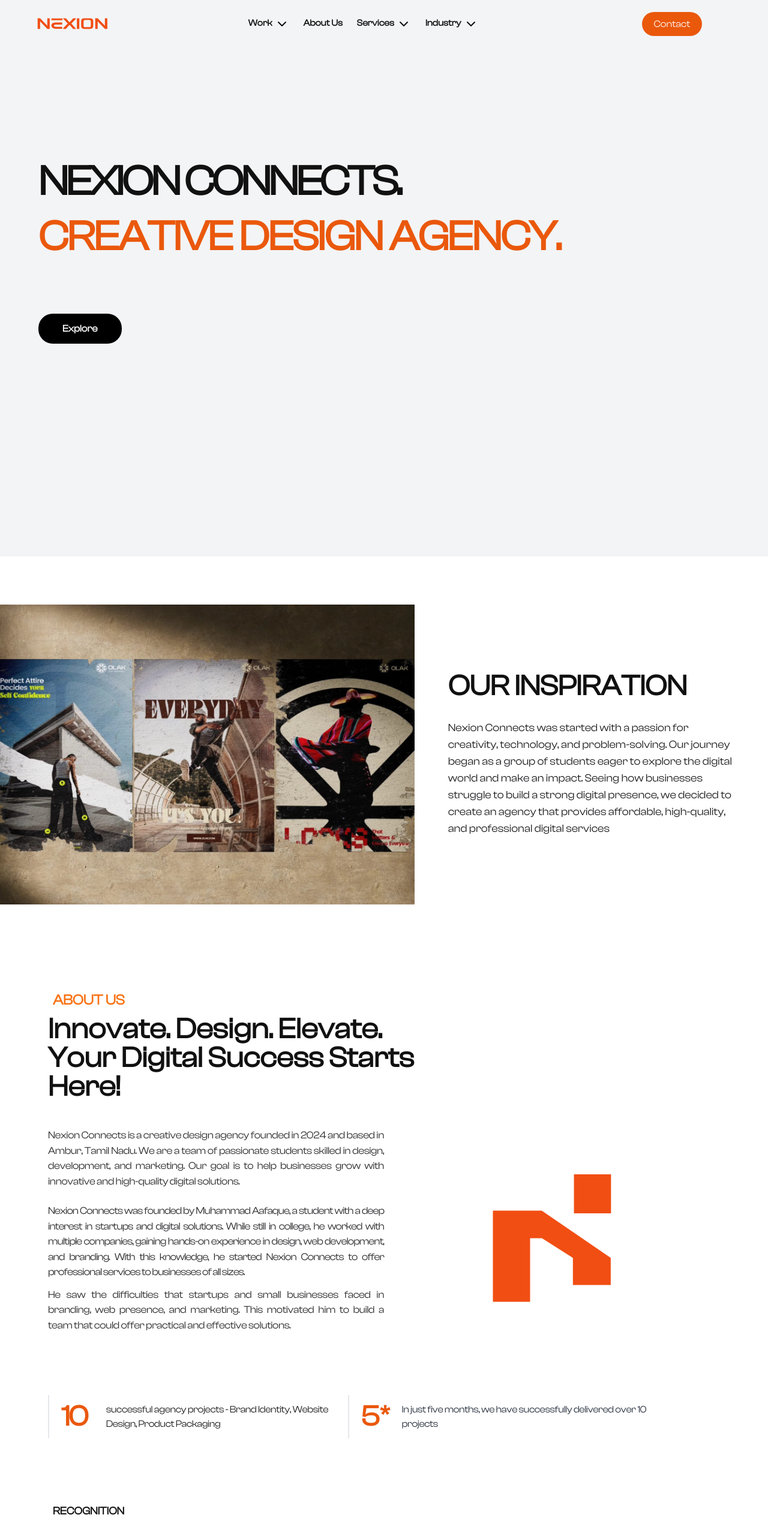
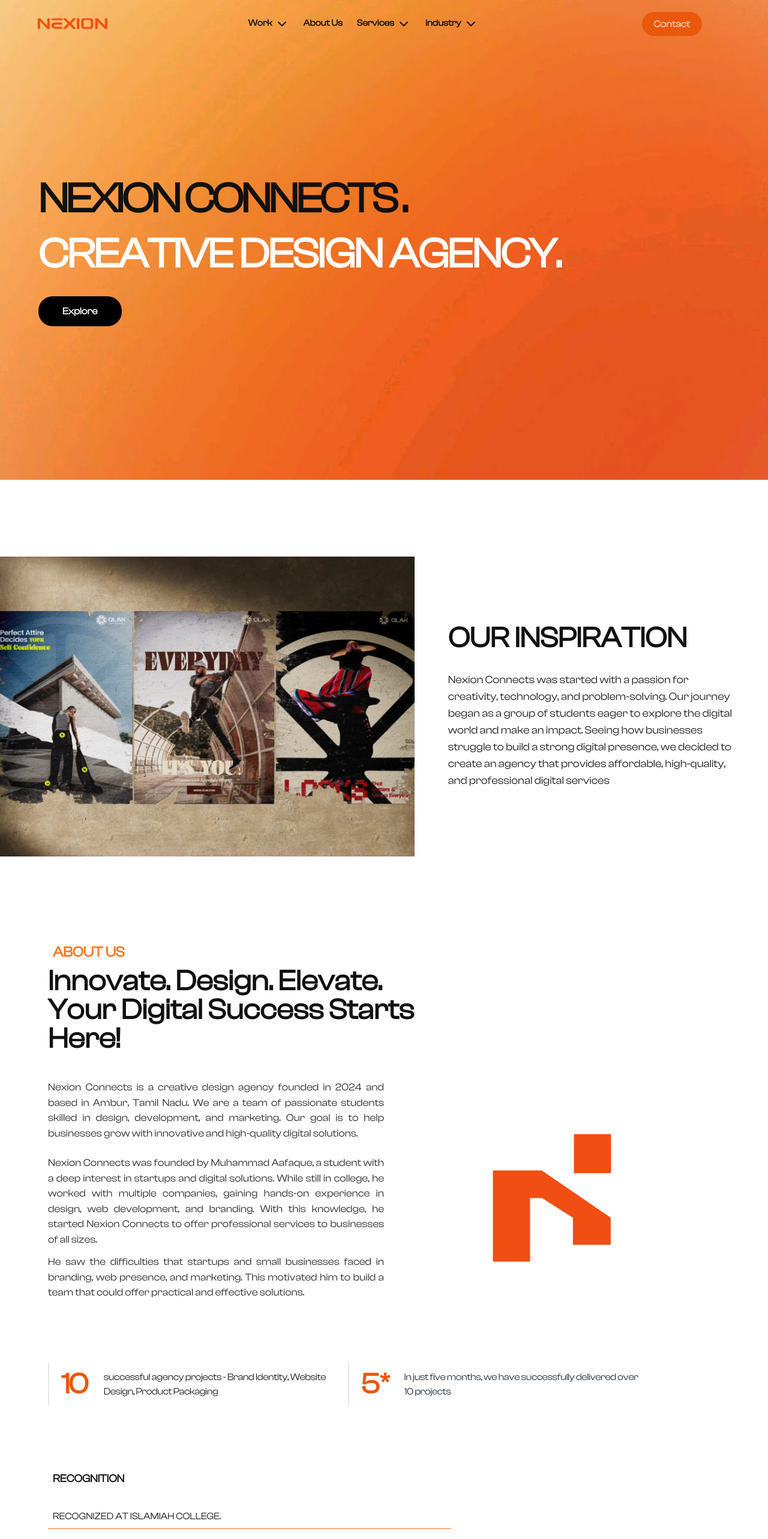
Before and after one commit to SKrishna-7/helpme-in, a React (Vite) app: page / in a window 1280 px wide. Shown: the top 2566 px of the page at 60% size. Built offline with nearby package versions, Linux system fonts and the light colour scheme.

Commit message:
nexion update

```diff
--- a/src/Components/Home.jsx
+++ b/src/Components/Home.jsx
@@ -2,9 +2,17 @@
 import clutch from '../assets/clutch.svg'
 import { motion } from 'framer-motion'
 import {fadeIn} from '../ui/Varient'
+import bg from '../assets/bg.jpg'
 const Home = () => {
   return (
-   <div className="w-full lg:h-screen flex flex-col  font-clashdisplay  justify-center lg:px-16 px-2 relative h-screen items-center ">
+   <div className="w-full lg:h-screen flex flex-col  font-clashdisplay  justify-center lg:px-16 px-2 relative h-screen items-center bg-no-repeat  bg-cover bg-opacity-5 "
+   style={{
+    backgroundImage: `url(${bg}), url(${bg})`,
+    backgroundPosition: "left bottom ",
+    backgroundSize:'full'
+
+  }}
+   >
     <motion.div
     variants={fadeIn("up",2)}
     initial="hidden"
@@ -14,13 +22,13 @@
     }}
 
     className="w-full leading-none mt-7 ">
-        <p className='lg:text-[70px] text-4xl  leading-none uppercase tracking-tighter font-bold lg:font-bold lg:block hidden'>Nexion Connects. </p> <br />
-        <p className='lg:text-[70px] text-5xl relative lg:font-[700] font-[500] text-orange-600 tracking-tight pt-4 leading-[50px] lg:text-left text-left uppercase'>
+        <p className='lg:text-[70px] text-4xl  leading-none uppercase tracking-tighter font-bold lg:font-bold lg:block hidden'>Nexion Connects . </p> <br />
+        <p className='lg:text-[70px] text-5xl relative lg:font-[700] font-[600] lg:text-white  tracking-tight pt-4 leading-[50px] lg:text-left text-left uppercase'>
             Creative design agency.
             </p>
     </motion.div>
 
-    <div className="lg:mt-[10%] w-full flex lg:justify-between mt-[20%]">
+    <div className="lg:mt-[5%] w-full flex lg:justify-between mt-[20%]">
         <div className="hidden"></div>
         {/* <div className="lg:flex flex-col  sm:hidden md:flex">
             <div className="flex p-2 items-center">
--- a/src/Components/Services.jsx
+++ b/src/Components/Services.jsx
@@ -30,23 +30,27 @@
         once:false,amount:0.7
     }}
     className="lg:flex w-full mt-5 mb-5 lg:px-20 px-3 items-center justify-stretch">
-        <div className="lg:w-[100%] justify-between py-1 text-[13px] lg:text-[17px] font-medium text-zinc-600 lg:text-zinc-800 text-justify lg:normal-case tracking-tight uppercase">
+        <div className="lg:w-[100%] justify-between py-1 text-[13px] lg:text-[17px] font-medium text-zinc-600 lg:text-zinc-800 text-justify w-full lg:normal-case   uppercase">
             <p className='py-3'> Nexion Connects is a creative design agency founded in 2024 and based in Ambur, Tamil Nadu. We
  are a team of passionate students skilled in design, development, and marketing. Our goal is to help
  businesses grow with innovative and high-quality digital solutions.</p>
 
-            <p className='py-3 tracking-tighter w-full'>
+    <p className='py-3 tracking-normaltext-left whitespace-normal break-keep w-full '>
             Nexion Connects was founded by Muhammad Aafaque, a student with a deep interest in startups
  and digital solutions. While still in college, he worked with multiple companies, gaining hands-on
  experience in design, web development, and branding. With this knowledge, he started Nexion
  Connects to offer professional services to businesses of all sizes.
             </p>
 
-    <div className="w-full h-[350px] relative lg:hidden">
+    <div className="w-full h-[350px] relative mt-6 mb-6 lg:hidden">
    <img src={founder}
     alt="founder"
     className='w-full h-full lg:hidden object-cover'
      />
+     <div className="absolute bottom-0 w-full bg-black text-white text-center opacity-80 py-2 tracking-wide">
+     <p>Muhammad Aafaque </p>
+     <p>Co-founder </p>
+     </div>
      </div>
     <p className='lg:block hidden'>He saw the difficulties that startups and small businesses faced in branding, web presence, and
  marketing.
@@ -66,12 +70,12 @@
     }}
     className="lg:p-20 p-2 lg:flex w-full relative">
     <div className="lg:w-[500px] w-full flex justify-evenly items-center border-l-2 ">
-            <h1 className='lg:text-5xl font-bold lg:px-5  text-5xl text-orange-600 tracking-tighter'>10</h1>
-            <p className='text-[12px] lg:text-base font-thin lg:leading-1 py-3 pl-3 lg:normal-case uppercase tracking-tight text-gray-600 lg:text-zinc-900 leading-0'>successful agency projects - Brand Identity, Website Design, Product Packaging</p>
+            <h1 className='lg:text-5xl font-bold lg:px-5  text-5xl px-2 text-orange-600 tracking-tighter'>10</h1>
+            <p className='text-[12px] lg:text-base font-thin lg:leading-1 py-3 pl-2 lg:normal-case uppercase tracking-tight text-gray-600 lg:text-zinc-900 leading-0'>successful agency projects - Brand Identity, Website Design, Product Packaging</p>
         </div>
         <div className="lg:w-[500px] w-full  flex justify-between  items-center border-l-2 lg:mt-0 mt-8">
         <h1 className='font-bold text-5xl lg:px-5 px-2 text-orange-600'>5*</h1>
-        <p className='text-[12px] w-full font-thin lg:text-base py-3 lg:leading-1 lg:normal-case uppercase text-gray-600 lg:text-gray-800 tracking-tight'>In just five months, we have successfully delivered over 10 projects</p>
+        <p className='text-[12px] w-full font-thin lg:text-base py-3 lg:leading-1 lg:normal-case uppercase text-gray-600 lg:text-gray-800 tracking-tight pl-1   '>In just five months, we have successfully delivered over 10 projects</p>
 
         </div>
     </motion.div>
--- a/src/Components/Showreel.jsx
+++ b/src/Components/Showreel.jsx
@@ -4,7 +4,7 @@
 import {fadeIn} from '../ui/Varient'
 const Showreel = () => {
   return (
-    <div className="w-full mt-[10%]  bg-white pt-20">
+    <div className="w-full pt-[10%]  bg-white pt-20">
         <div className="lg:flex lg:justify-between w-full lg:items-center">
             <div className="w-full">
                 {/* <video src="https://dd.nyc/wp-content/uploads/2025/01/Showreel_bestbig-compressed.mp4" className=''autoPlay></video> */}
--- a/src/ui/tabs.tsx
+++ b/src/ui/tabs.tsx
@@ -31,7 +31,7 @@
         " [perspective:1000px]  overflow-auto sm:overflow-visible no-visible-scrollbar  w-full max-w-max justify-evenly lg:h-full text-black ",
         containerClassName
       )}>
-      <div className="lg:h-[70%] flex flex-col max-w-max
+      <div className="lg:h-[80%] flex flex-col max-w-max
       justify-evenly h-max  ">
       {propTabs.map((tab, idx) => (
         <button
@@ -41,7 +41,7 @@
           }}
           onMouseEnter={() => setHovering(true)}
           onMouseLeave={() => setHovering(false)}
-          className={cn("lg:relative  py-2  ", tabClassName)}
+          className={cn("lg:relative  py-5  ", tabClassName)}
           style={{
             transformStyle: "preserve-3d",
           }}>
```
Also changed, not shown: src/assets/bg.jpg (added).
